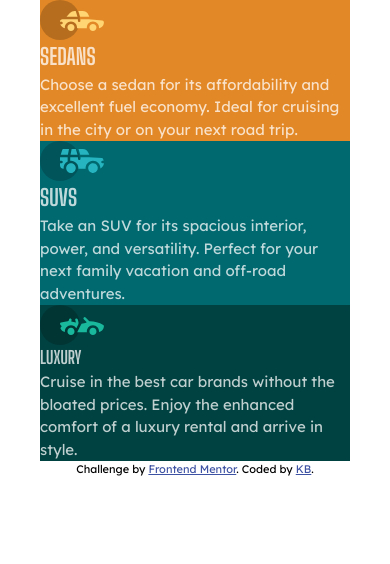
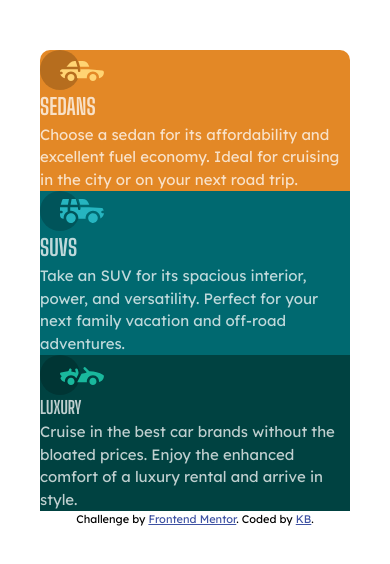
Before and after one commit to kbmke/3column-preview-card, a plain HTML site: page index.html in a window 390 px wide. Drawn offline with Linux system fonts and the light colour scheme.

Commit message:
changed the card classes to a div instead of on the article

```diff
--- a/index.html
+++ b/index.html
@@ -18,29 +18,35 @@
   </head>
   <body>
     <main id="everything-box">
-      <article class="sedans card card1 rel">
+      <article class="sedans rel">
+        <div class="card card1">
           <img src="/images/icon-sedans.svg" class="icon" alt="sedan icon" />
           <h1 class="header">Sedans</h1>
           <p class="para">
-          Choose a sedan for its affordability and excellent fuel economy. Ideal
-          for cruising in the city or on your next road trip.
+            Choose a sedan for its affordability and excellent fuel economy.
+            Ideal for cruising in the city or on your next road trip.
           </p>
+        </div>
       </article>
       <article class="suvs card card2 rel">
+        <div class="card card2">
           <img src="/images/icon-suvs.svg" class="icon" alt="suv icon" />
           <h1 class="header">SUVs</h1>
           <p class="para">
-          Take an SUV for its spacious interior, power, and versatility. Perfect
-          for your next family vacation and off-road adventures.
+            Take an SUV for its spacious interior, power, and versatility.
+            Perfect for your next family vacation and off-road adventures.
           </p>
+        </div>
 
         <article class="luxury card card3 rel">
+          <div class="card card3">
             <img src="/images/icon-luxury.svg" class="icon" alt="luxury icon" />
             <h1 class="header">Luxury</h1>
             <p class="para">
-            Cruise in the best car brands without the bloated prices. Enjoy the
-            enhanced comfort of a luxury rental and arrive in style.
+              Cruise in the best car brands without the bloated prices. Enjoy
+              the enhanced comfort of a luxury rental and arrive in style.
             </p>
+          </div>
         </article>
       </article>
     </main>
--- a/main.css
+++ b/main.css
@@ -125,7 +125,9 @@ display: flex;
      .card1{
         background-color: var(--sedanBG);
         color: var(--para);
-
+        margin-top: 50px;
+border-top-left-radius: 10px;
+border-top-right-radius: 10px;
              }
      .card2 {
         background-color: var(--suvBG);
```
Lines whose indentation alone changed are shown as unchanged.
